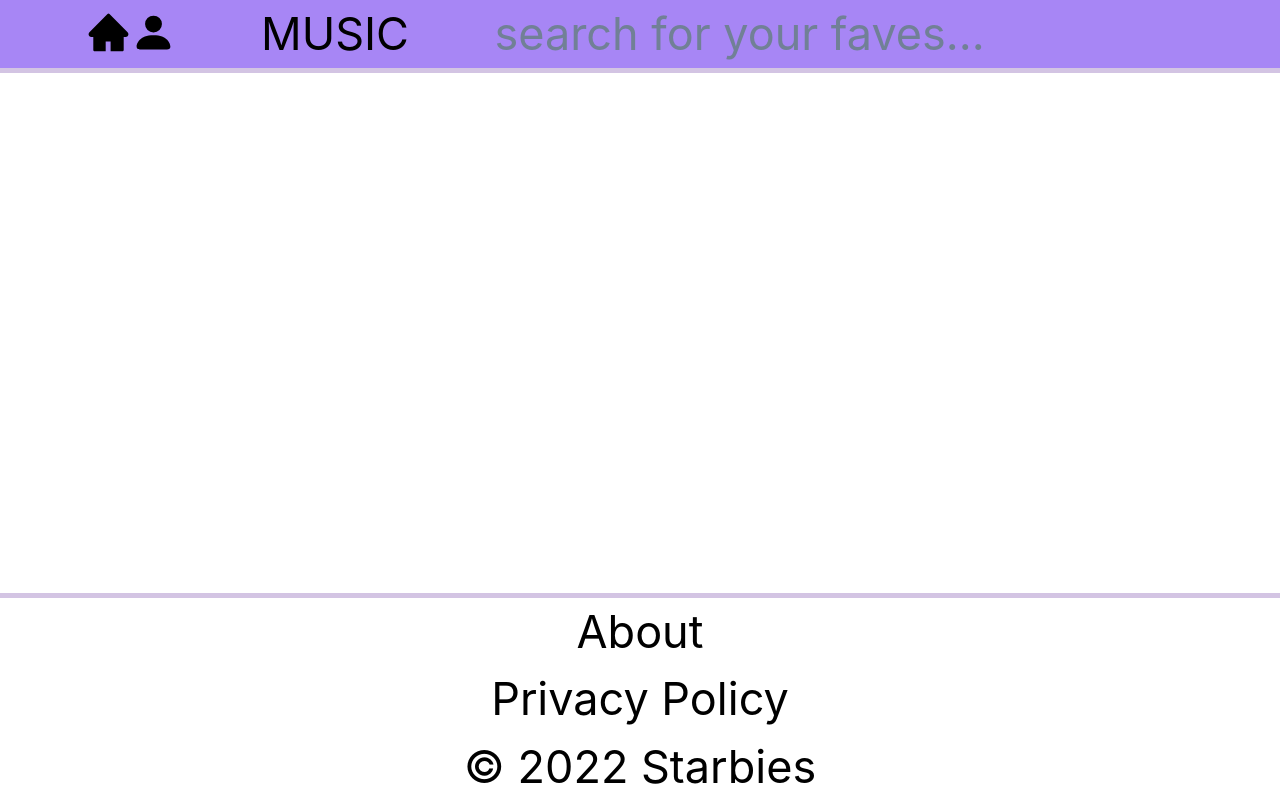
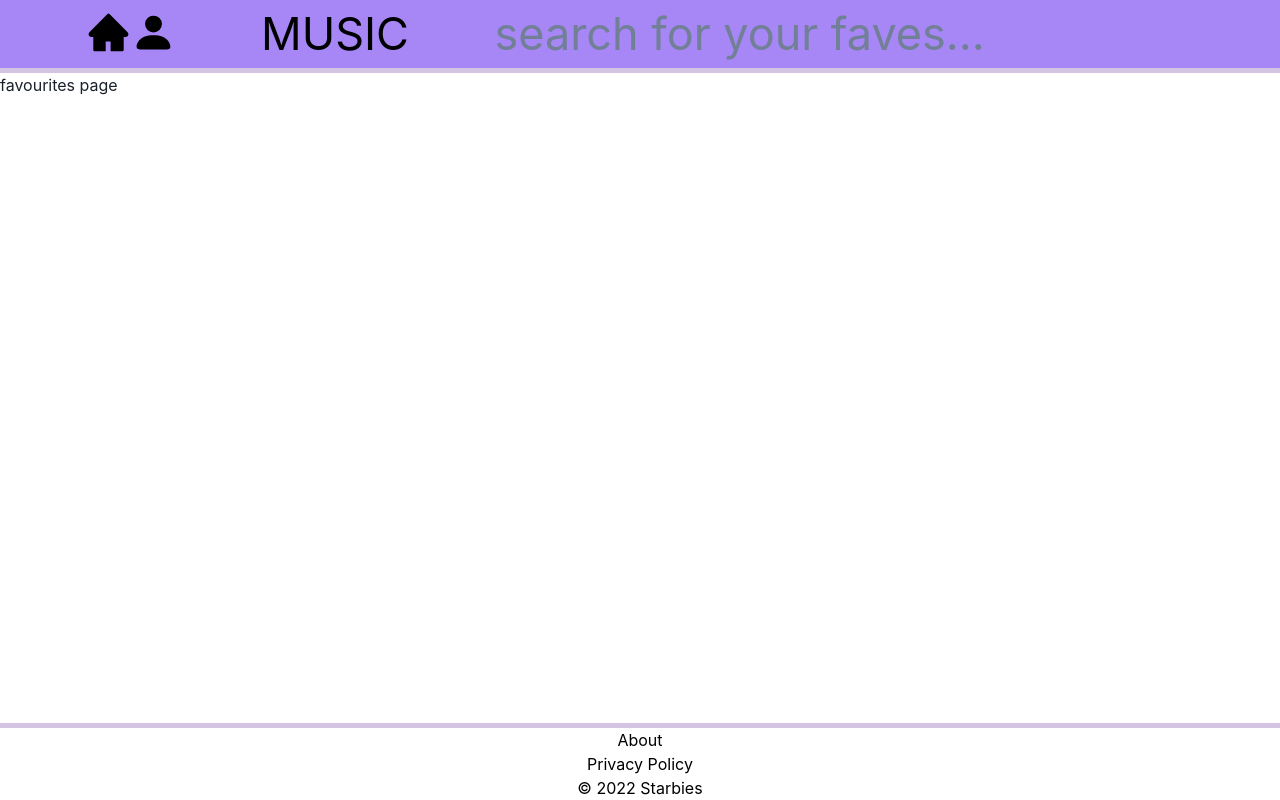
Before and after one commit to MumtazO/starbies, a React (Create React App) app in the folder music_app/: page /favourites in a window 1280 px wide. Built offline with nearby package versions, Linux system fonts and the light colour scheme.

Commit message:
changed icons to react links instead of anchor tags and added favourites page

```diff
--- a/music_app/src/App.js
+++ b/music_app/src/App.js
@@ -1,12 +1,8 @@
-import './App.css';
-import Header from './components/header';
-import Footer from './components/Footer';
+
 
 function App() {
   return (
     <main className="App">
-      <Header />
-      <Footer />
     </main>
   );
 }
--- a/music_app/src/App.css
+++ b/music_app/src/components/header.css
@@ -1,4 +1,4 @@
-.App {
+.Header {
   text-align: center;
   font-size: 45px;
   color: black;
--- a/music_app/src/components/header.js
+++ b/music_app/src/components/header.js
@@ -1,22 +1,26 @@
 import React from "react";
 import {BsFillPersonFill} from "react-icons/bs"
 import {AiFillHome} from "react-icons/ai"
+import { Link } from "react-router-dom";
+import "./header.css"
 
 
 function Header() {
   return (
+      <main className="Header">
     <div className="straighlineheader">
       <span className="icons">
-        <a href="/">
+        <Link to="/">
           <AiFillHome />
-        </a>
-        <a href="/library">
+        </Link>
+        <Link to="/favourites">
           <BsFillPersonFill />
-        </a>
+        </Link>
       </span>
       <h1>MUSIC</h1>
       <input placeholder="search for your faves..." />
     </div>
+    </main>
   );
 }
 
--- a/music_app/src/index.js
+++ b/music_app/src/index.js
@@ -8,6 +8,7 @@ import ReactDOM from 'react-dom/client';
 import './index.css';
 import App from './App';
 import reportWebVitals from './reportWebVitals';
+import Favourites from './pages/Favourites';
 
 const root = ReactDOM.createRoot(document.getElementById('root'));
 root.render(
@@ -19,7 +20,8 @@ root.render(
     <Route path="/" element={<Layout />}>
     <Route path="about" element={<About />} />
     <Route path="privacypolicy" element={<PrivacyPolicy />} />
-      </Route>
+    <Route path="favourites" element={<Favourites/>} />
+    </Route>
     </Routes>
   </BrowserRouter>
   </React.StrictMode>
--- /dev/null
+++ b/music_app/src/pages/Favourites.jsx
@@ -0,0 +1,10 @@
+
+function Favourites () {
+    return (
+        <div>
+            <h1>favourites page</h1>
+        </div>
+    );
+}
+
+export default Favourites;
--- a/music_app/src/pages/Layout.jsx
+++ b/music_app/src/pages/Layout.jsx
@@ -1,9 +1,11 @@
 import {Outlet} from "react-router-dom";
 import Footer from "../components/Footer.js"
+import Header from "../components/header.js";
 
 const Layout = () =>{
     return (
         <>
+        <Header />
         <Footer/>
         <Outlet/>
         </>
```
